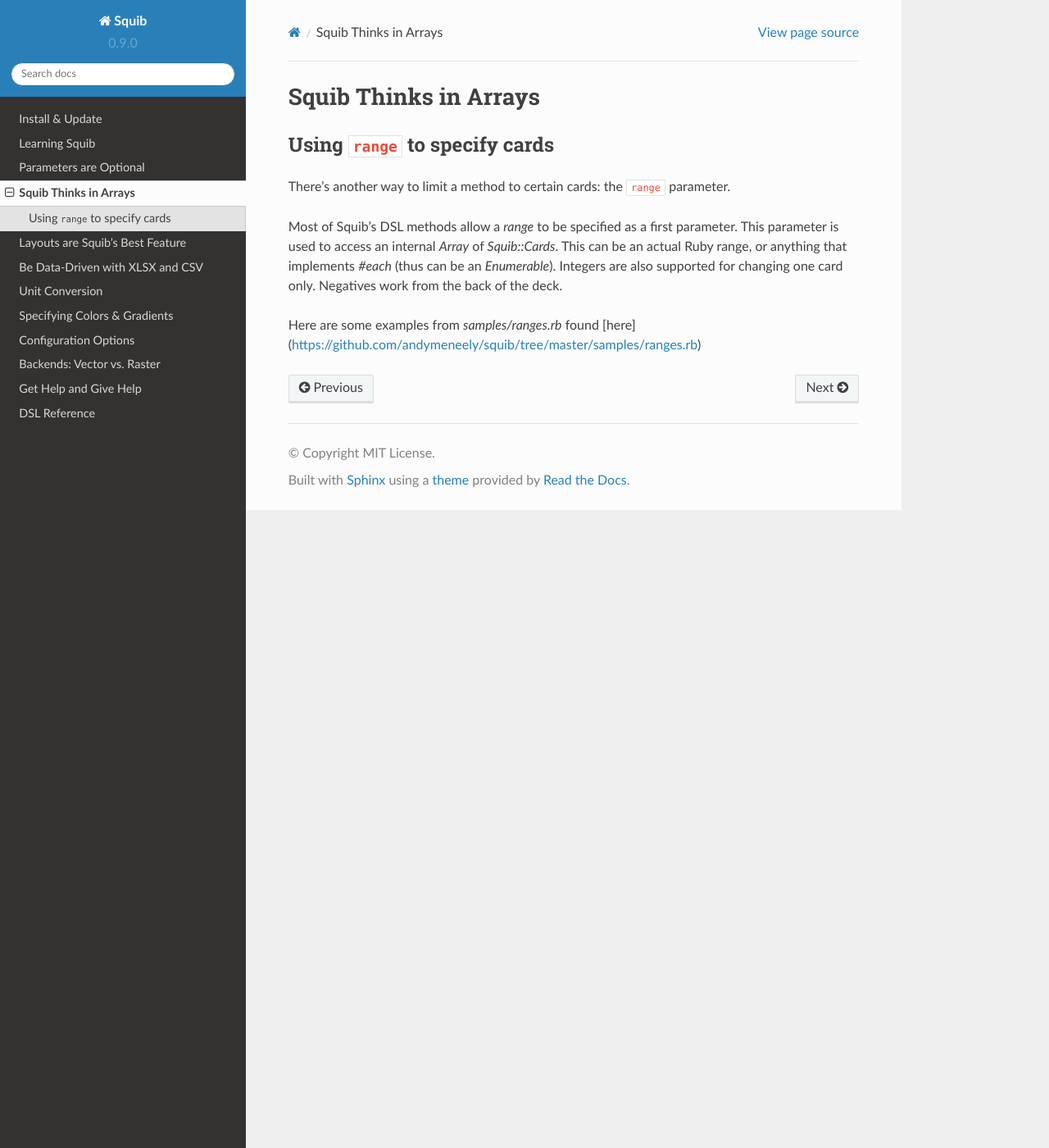
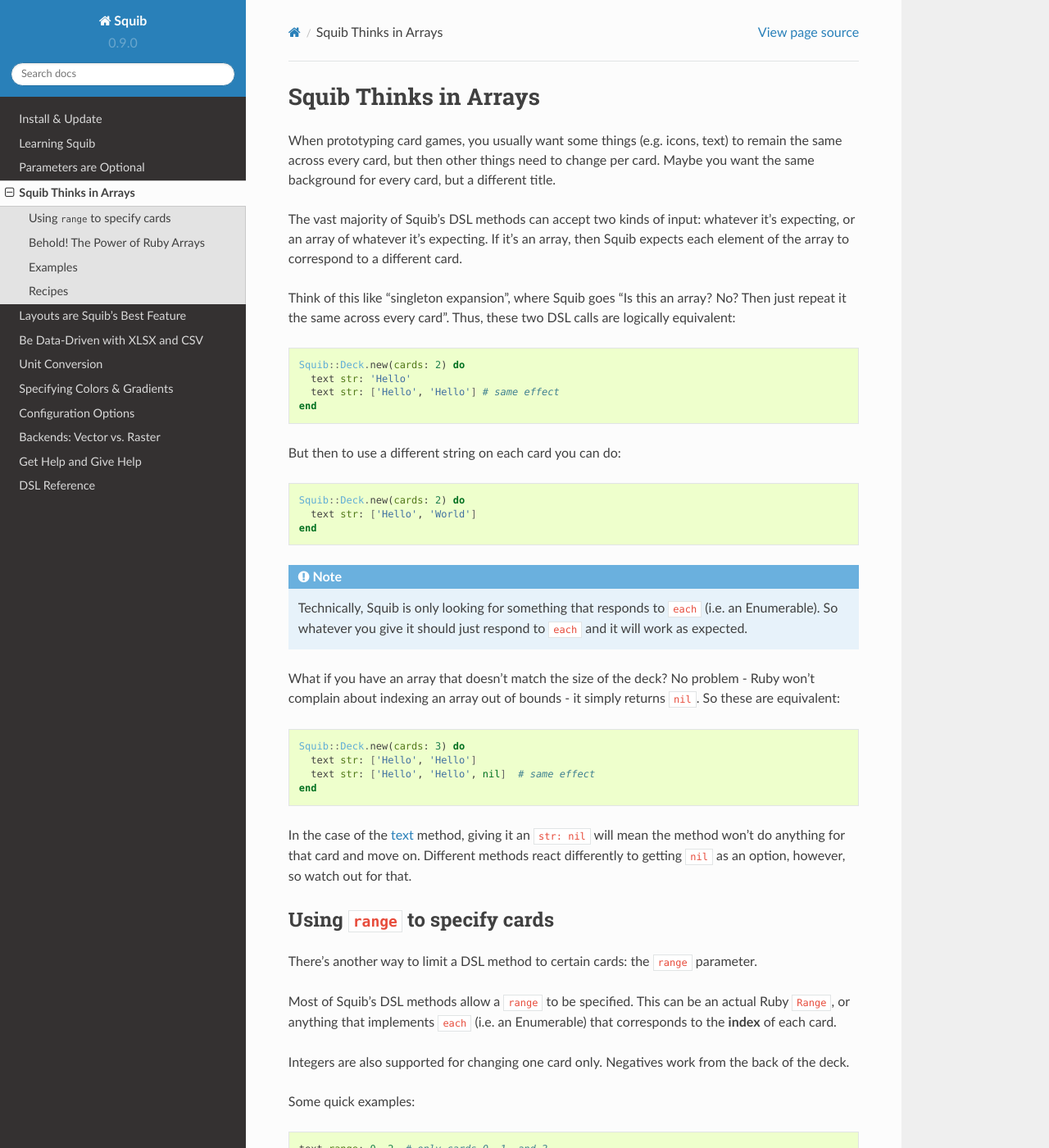
Before and after one commit to andymeneely/squib, a Sphinx documentation site: the page built from docs/arrays.rst, in a window 1280 px wide and 1400 px high. Shown: the whole window at 82% size. Built offline with Sphinx 7.4.7 and the Read the Docs theme 2.0.0, drawn with Linux system fonts in a browser that asks for light colours; some of the changed text lies outside the part shown.

Commit message:
docs: write-up of arrays

```diff
--- a/docs/arrays.rst
+++ b/docs/arrays.rst
@@ -1,5 +1,35 @@
 Squib Thinks in Arrays
 ======================
+
+When prototyping card games, you usually want some things (e.g. icons, text) to remain the same across every card, but then other things need to change per card. Maybe you want the same background for every card, but a different title.
+
+The vast majority of Squib's DSL methods can accept two kinds of input: whatever it's expecting, or an array of whatever it's expecting. If it's an array, then Squib expects each element of the array to correspond to a different card.
+
+Think of this like "singleton expansion", where Squib goes "Is this an array? No? Then just repeat it the same across every card". Thus, these two DSL calls are logically equivalent::
+
+  Squib::Deck.new(cards: 2) do
+    text str: 'Hello'
+    text str: ['Hello', 'Hello'] # same effect
+  end
+
+But then to use a different string on each card you can do::
+
+  Squib::Deck.new(cards: 2) do
+    text str: ['Hello', 'World']
+  end
+
+.. note::
+
+  Technically, Squib is only looking for something that responds to ``each`` (i.e. an Enumerable). So whatever you give it should just respond to ``each`` and it will work as expected.
+
+What if you have an array that doesn't match the size of the deck? No problem - Ruby won't complain about indexing an array out of bounds - it simply returns ``nil``. So these are equivalent::
+
+  Squib::Deck.new(cards: 3) do
+    text str: ['Hello', 'Hello']
+    text str: ['Hello', 'Hello', nil]  # same effect
+  end
+
+In the case of the :doc:`/dsl/text` method, giving it an ``str: nil`` will mean the method won't do anything for that card and move on. Different methods react differently to getting ``nil`` as an option, however, so watch out for that.
 
 
 .. _using_ranges:
@@ -7,8 +37,38 @@ Squib Thinks in Arrays
 Using ``range`` to specify cards
 --------------------------------
 
-There's another way to limit a method to certain cards: the ``range`` parameter.
+There's another way to limit a DSL method to certain cards: the ``range`` parameter.
 
-Most of Squib's DSL methods allow a `range` to be specified as a first parameter. This parameter is used to access an internal `Array` of `Squib::Cards`. This can be an actual Ruby range, or anything that implements `#each` (thus can be an `Enumerable`). Integers are also supported for changing one card only. Negatives work from the back of the deck.
+Most of Squib's DSL methods allow a ``range`` to be specified. This can be an actual Ruby ``Range``, or anything that implements ``each`` (i.e. an Enumerable) that corresponds to the **index** of each card.
 
-Here are some examples from `samples/ranges.rb` found [here](https://github.com/andymeneely/squib/tree/master/samples/ranges.rb)
+Integers are also supported for changing one card only. Negatives work from the back of the deck.
+
+Some quick examples::
+
+  text range: 0..2  # only cards 0, 1, and 2
+  text range: [0,2] # only cards 0 and 2
+  text range: 0     # only card 0
+
+Behold! The Power of Ruby Arrays
+--------------------------------
+
+One of the more distinctive benefits of Ruby is in its rich set of features for manipulating and accessing arrays. Between ``range`` and using arrays, you can specify subsets of cards quite succinctly. The following methods in Ruby are particularly helpful:
+
+  * `Array#each <http://ruby-doc.org/core-2.2.0/Array.html#method-i-each>`_ - do something on each element of the array (Ruby folks seldom use for-loops!)
+  * `Array#map <http://ruby-doc.org/core-2.2.0/Array.html#method-i-map>`_ - do something on each element of an array and put it into a new array
+  * `Array#select <http://ruby-doc.org/core-2.2.0/Array.html#method-i-select>`_ - select a subset of an array
+  * `Enumerable#each_with_index <http://ruby-doc.org/core-2.2.0/Enumerable.html#method-i-each_with_index>`_ - do something to each element, also being aware of the index
+  * `Enumerable#inject <http://ruby-doc.org/core-2.2.0/Enumerable.html#method-i-inject>`_ - accumulate elements of an array in a custom way
+  * `Array#zip <http://ruby-doc.org/core-2.2.0/Enumerable.html#method-i-zip>`_ - combine two arrays, element by element
+
+Examples
+--------
+
+Here are a few recipes for using arrays and ranges in practice:
+
+TODO Embed the ranges.rb sample as a gist
+
+Recipes
+-------
+
+There are a lot more great recipes we could come up with. Feel free to contribute! You can add them here via pull request or `via the wiki <https://github.com/andymeneely/squib/wiki>`_
```
